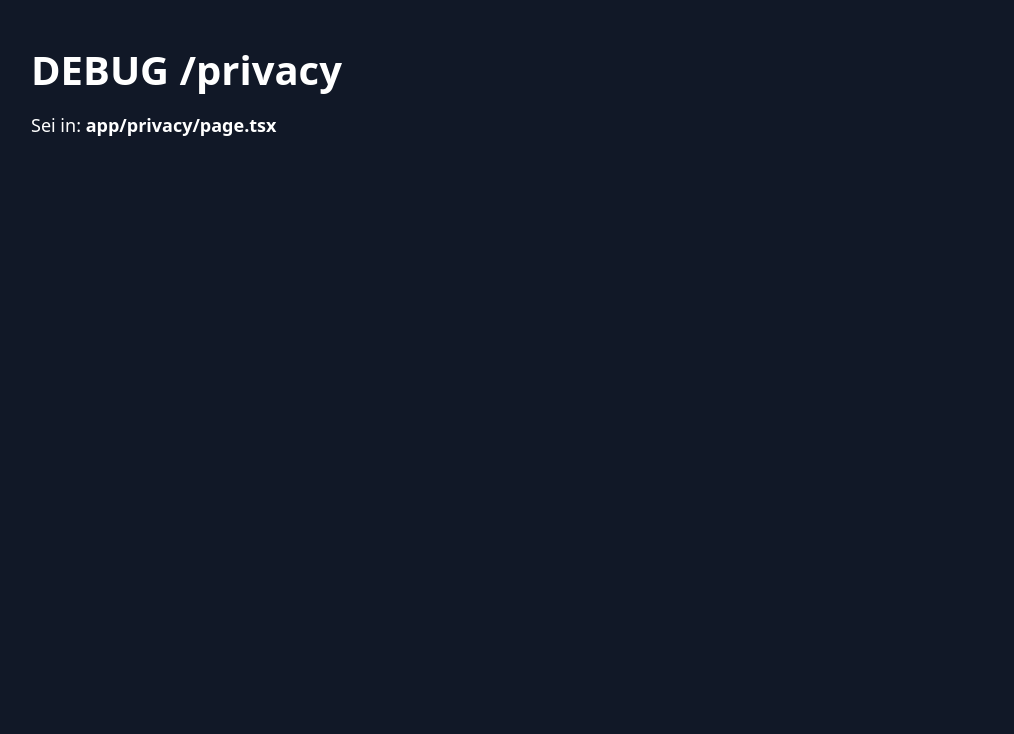
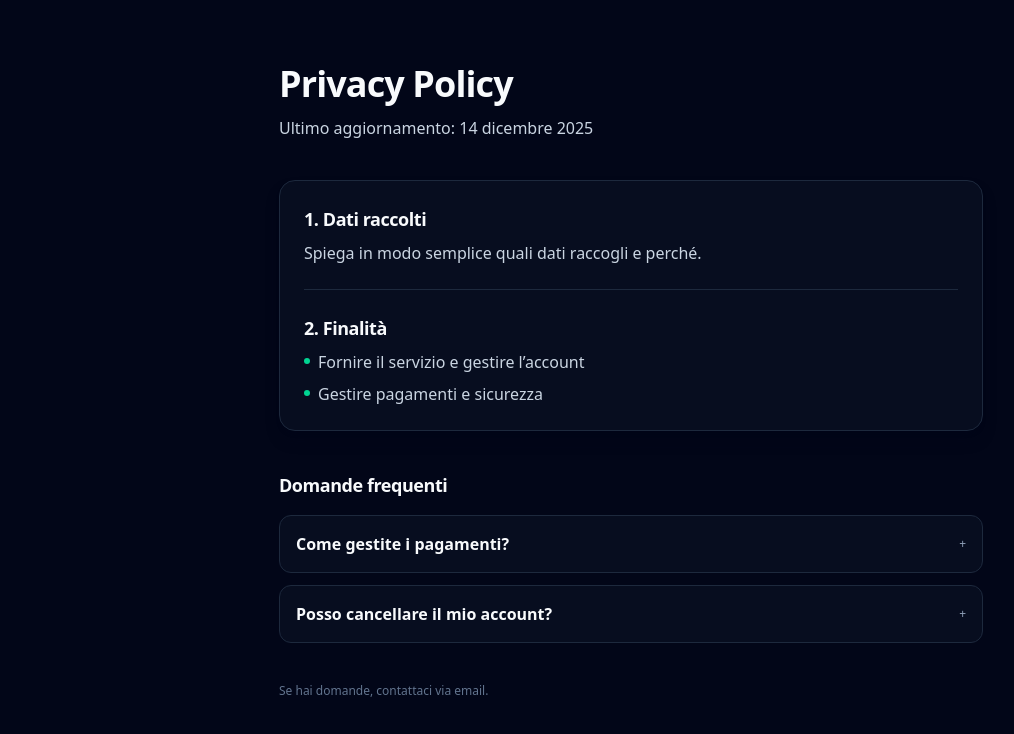
Before and after one commit to mregaz/ifinditforyou-new, a Next.js app: page /privacy in a window 1280 px wide. Shown: the top 734 px of the page, without its empty margins (9-1023 px from the left). Built offline with nearby package versions, Linux system fonts and the light colour scheme.

Commit message:
app/privacy/page NUOVA

```diff
--- a/app/privacy/page.tsx
+++ b/app/privacy/page.tsx
@@ -1,10 +1,55 @@
-export default function PrivacyDebugAppPrivacy() {
+import LegalPageShell from "@/components/LegalPageShell";
+
+export default function PrivacyPage() {
   return (
-    <div style={{ minHeight: "100vh", padding: 40, background: "#111827", color: "white" }}>
-      <h1 style={{ fontSize: 40, fontWeight: 800 }}>DEBUG /privacy</h1>
-      <p style={{ marginTop: 12, fontSize: 18 }}>
-        Sei in: <b>app/privacy/page.tsx</b>
-      </p>
-    </div>
+    <LegalPageShell
+      title="Privacy Policy"
+      updatedAt="14 dicembre 2025"
+      sections={[
+        {
+          title: "1. Dati raccolti",
+          body: (
+            <p>
+              Spiega in modo semplice quali dati raccogli e perché.
+            </p>
+          ),
+        },
+        {
+          title: "2. Finalità",
+          body: (
+            <ul className="mt-2 space-y-2">
+              <li className="flex gap-2">
+                <span className="mt-2 h-1.5 w-1.5 rounded-full bg-emerald-400" />
+                <span>Fornire il servizio e gestire l’account</span>
+              </li>
+              <li className="flex gap-2">
+                <span className="mt-2 h-1.5 w-1.5 rounded-full bg-emerald-400" />
+                <span>Gestire pagamenti e sicurezza</span>
+              </li>
+            </ul>
+          ),
+        },
+      ]}
+      faqTitle="Domande frequenti"
+      faq={[
+        {
+          q: "Come gestite i pagamenti?",
+          a: (
+            <p>
+              I pagamenti sono gestiti da Stripe. Noi non salviamo i dati della carta.
+            </p>
+          ),
+        },
+        {
+          q: "Posso cancellare il mio account?",
+          a: (
+            <p>
+              Sì. Dalla dashboard puoi eliminare l’account (azione irreversibile).
+            </p>
+          ),
+        },
+      ]}
+      footerNote={<>Se hai domande, contattaci via email.</>}
+    />
   );
 }
```
